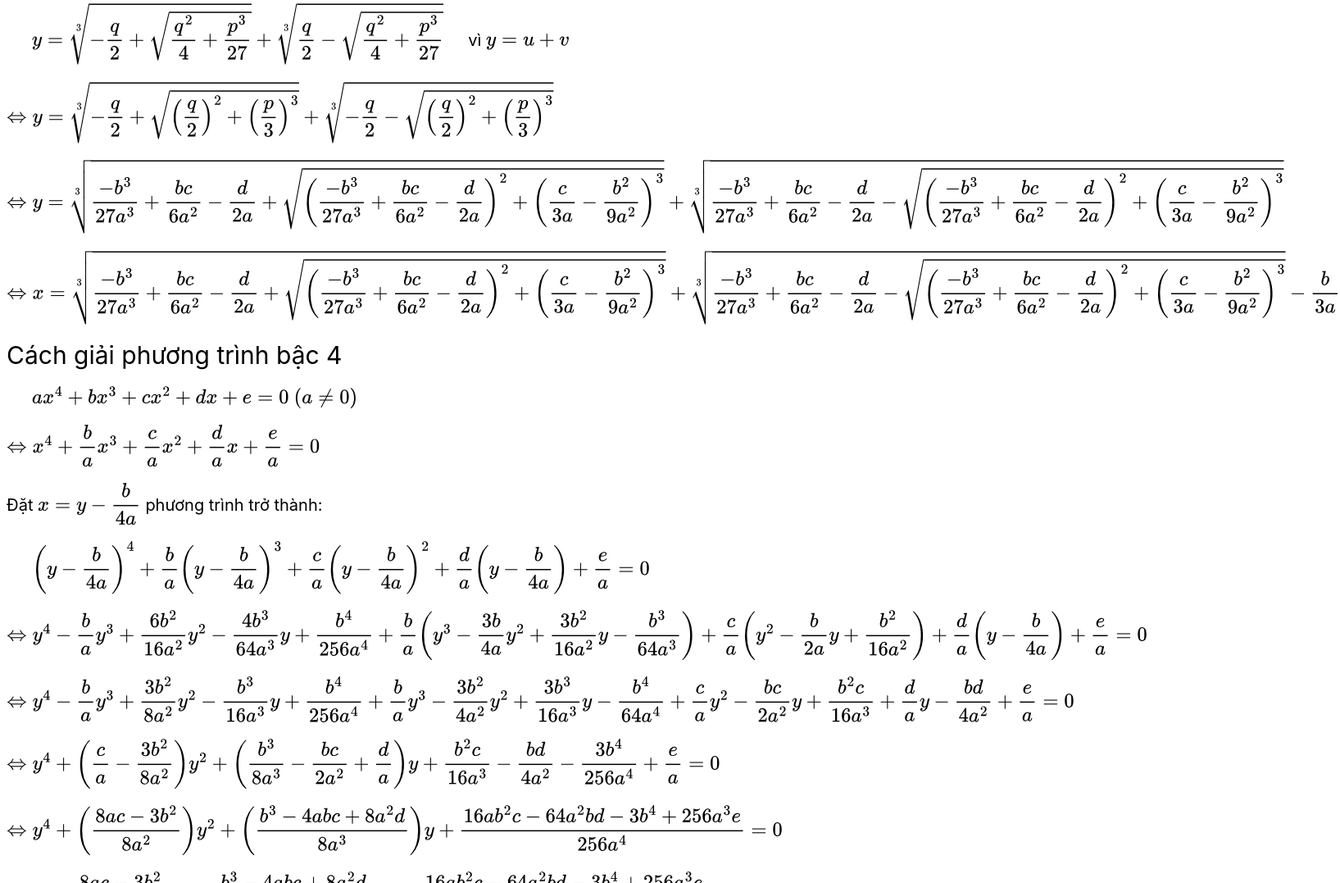
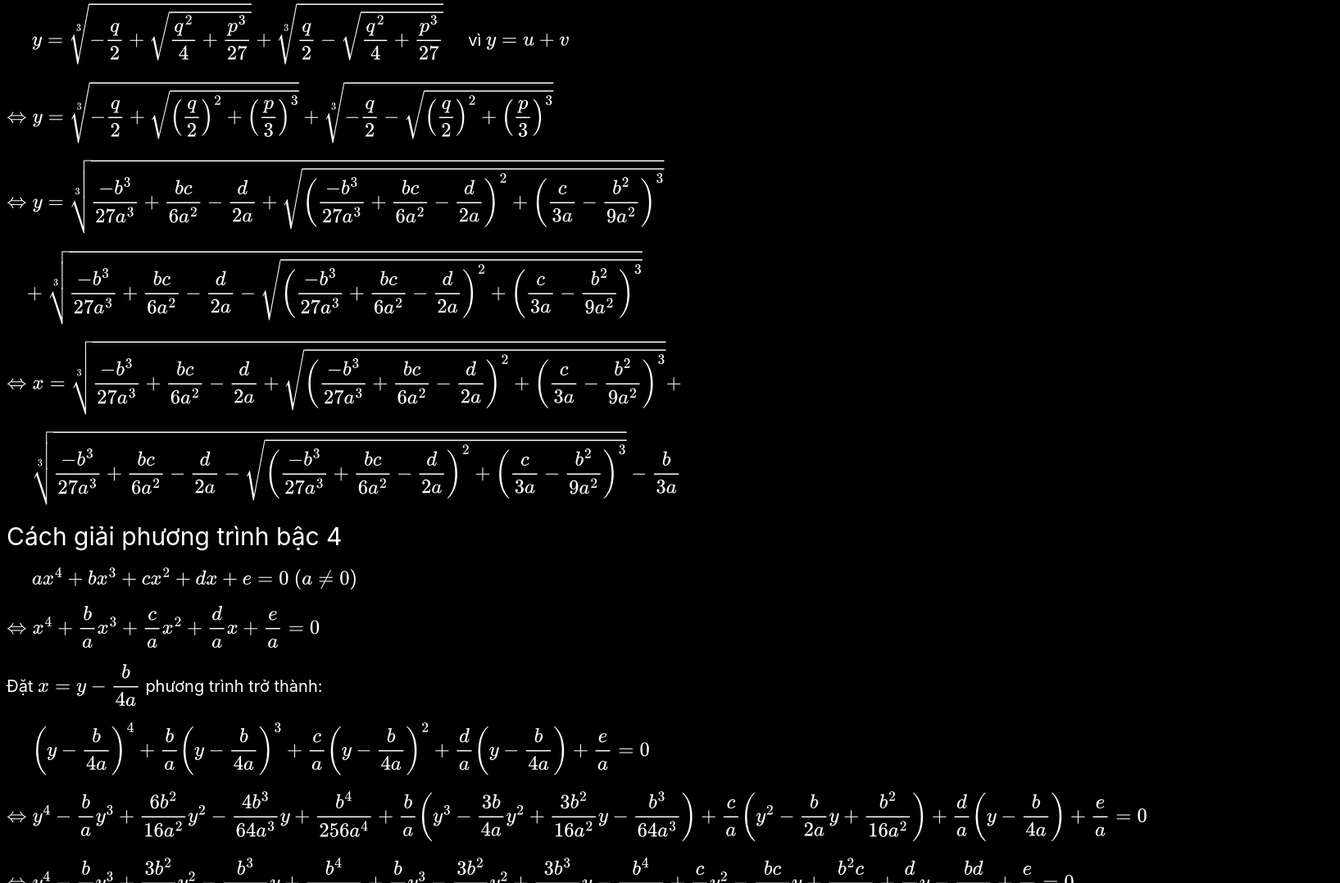
Before and after one commit to lktn/lktn.github.io, a plain HTML site: page index.html in a window 1280 px wide. Shown: the part 2355-3432 px from the top of the page at 82% size, 1635 px wide, since content can reach past the window. Drawn offline with nearby package versions, Linux system fonts and the light colour scheme.

Commit message:
Update index.html

```diff
--- a/index.html
+++ b/index.html
@@ -7,11 +7,13 @@
     src="https://cdn.jsdelivr.net/npm/mathjax@3/es5/tex-svg.js"></script>
 
     <style>
+        body {background-color: #000000;}
+
         p {
-            font-size: 20px;
+            font-size: 20px; color: white;
             font-family: -apple-system, BlinkMacSystemFont, "Segoe UI", Roboto, "Helvetica Neue", Arial, sans-serif;
         }
-        h {
+        h { color: white;
             font-size: 30px; font-family: -apple-system, BlinkMacSystemFont, "Segoe UI", Roboto, "Helvetica Neue", Arial, sans-serif;
         }
     </style>
@@ -24,7 +26,7 @@
 	</span>
     </a>
     <br>
-    <h> Cách giải phương trình bậc 2</h>
+    <h> Cách giải phương trình bậc 2 </h>
     <p> \(\quad\ ax^2+bx+c=0\ (a\neq0)\) </p>
     <p> \(\Leftrightarrow ax^2+bx=-c\) </p>
     <p> \(\Leftrightarrow x^2+\dfrac{b}ax=-\dfrac{c}a\)</p>
@@ -36,7 +38,8 @@
     <p> \(\Leftrightarrow x+\dfrac{b}{2a}=\pm\dfrac{\sqrt{b^2-4ac}}{2a}\) </p>
     <p> \(\Leftrightarrow x=-\dfrac{b}{2a}\pm\dfrac{\sqrt{b^2-4ac}}{2a}\) </p>
     <p> \(\Leftrightarrow x=\dfrac{-b\pm\sqrt{b^2-4ac}}{2a}\) </p>
-    <h> Cách giải phương trình bậc 3</h>
+
+    <h> Cách giải phương trình bậc 3 </h>
     <p> \(\quad\ ax^3+bx^2+cx+d=0\ (a\neq0)\) </p>
     <p> \(\Leftrightarrow x^3+\dfrac{b}{a}x^2+\dfrac{c}ax+\dfrac{d}a=0\) </p>
     <p> Đặt \(x=y-\dfrac{b}{3a}\) phương trình trở thành:</p>
@@ -59,8 +62,10 @@
     <p> \(v^3=-\dfrac{q}2-\sqrt{\dfrac{q^2}4+\dfrac{p^3}{27}}\Leftrightarrow v=\sqrt[3]{-\dfrac{q}2-\sqrt{\dfrac{q^2}4+\dfrac{p^3}{27}}}\) </p>
     <p> \(\quad\ y=\sqrt[3]{-\dfrac{q}2+\sqrt{\dfrac{q^2}4+\dfrac{p^3}{27}}}+\sqrt[3]{\dfrac{q}2-\sqrt{\dfrac{q^2}4+\dfrac{p^3}{27}}}\quad\) vì \(y=u+v\) </p>
     <p> \(\Leftrightarrow y=\sqrt[3]{-\dfrac{q}2+\sqrt{\left(\dfrac{q}2\right)^2+\left(\dfrac{p}3\right)^3}}+\sqrt[3]{-\dfrac{q}2-\sqrt{\left(\dfrac{q}2\right)^2+\left(\dfrac{p}3\right)^3}}\) </p>
-    <p> \(\Leftrightarrow y=\sqrt[3]{\dfrac{-b^3}{27a^3}+\dfrac{bc}{6a^2}-\dfrac{d}{2a}+\sqrt{\left(\dfrac{-b^3}{27a^3}+\dfrac{bc}{6a^2}-\dfrac{d}{2a}\right)^2+\left(\dfrac{c}{3a}-\dfrac{b^2}{9a^2}\right)^3}}+\sqrt[3]{\dfrac{-b^3}{27a^3}+\dfrac{bc}{6a^2}-\dfrac{d}{2a}-\sqrt{\left(\dfrac{-b^3}{27a^3}+\dfrac{bc}{6a^2}-\dfrac{d}{2a}\right)^2+\left(\dfrac{c}{3a}-\dfrac{b^2}{9a^2}\right)^3}}\) </p>
-    <p> \(\Leftrightarrow x=\sqrt[3]{\dfrac{-b^3}{27a^3}+\dfrac{bc}{6a^2}-\dfrac{d}{2a}+\sqrt{\left(\dfrac{-b^3}{27a^3}+\dfrac{bc}{6a^2}-\dfrac{d}{2a}\right)^2+\left(\dfrac{c}{3a}-\dfrac{b^2}{9a^2}\right)^3}}+\sqrt[3]{\dfrac{-b^3}{27a^3}+\dfrac{bc}{6a^2}-\dfrac{d}{2a}-\sqrt{\left(\dfrac{-b^3}{27a^3}+\dfrac{bc}{6a^2}-\dfrac{d}{2a}\right)^2+\left(\dfrac{c}{3a}-\dfrac{b^2}{9a^2}\right)^3}}-\dfrac{b}{3a}\) </p>
+    <p> \(\Leftrightarrow y=\sqrt[3]{\dfrac{-b^3}{27a^3}+\dfrac{bc}{6a^2}-\dfrac{d}{2a}+\sqrt{\left(\dfrac{-b^3}{27a^3}+\dfrac{bc}{6a^2}-\dfrac{d}{2a}\right)^2+\left(\dfrac{c}{3a}-\dfrac{b^2}{9a^2}\right)^3}}\)</p>
+    <p> \(\quad +\ \sqrt[3]{\dfrac{-b^3}{27a^3}+\dfrac{bc}{6a^2}-\dfrac{d}{2a}-\sqrt{\left(\dfrac{-b^3}{27a^3}+\dfrac{bc}{6a^2}-\dfrac{d}{2a}\right)^2+\left(\dfrac{c}{3a}-\dfrac{b^2}{9a^2}\right)^3}}\) </p>
+    <p> \(\Leftrightarrow x=\sqrt[3]{\dfrac{-b^3}{27a^3}+\dfrac{bc}{6a^2}-\dfrac{d}{2a}+\sqrt{\left(\dfrac{-b^3}{27a^3}+\dfrac{bc}{6a^2}-\dfrac{d}{2a}\right)^2+\left(\dfrac{c}{3a}-\dfrac{b^2}{9a^2}\right)^3}}+\)</p>
+    <p> \(\quad\ \sqrt[3]{\dfrac{-b^3}{27a^3}+\dfrac{bc}{6a^2}-\dfrac{d}{2a}-\sqrt{\left(\dfrac{-b^3}{27a^3}+\dfrac{bc}{6a^2}-\dfrac{d}{2a}\right)^2+\left(\dfrac{c}{3a}-\dfrac{b^2}{9a^2}\right)^3}}-\dfrac{b}{3a}\) </p>
 
     <h> Cách giải phương trình bậc 4 </h>
     <p> \(\quad\ ax^4+bx^3+cx^2+dx+e=0\ (a\neq0)\) </p>
@@ -78,8 +83,10 @@
     <p> \(\Leftrightarrow (y^2+p)^2=py^2+p^2-qy-r \) </p>
     <p> \(\Leftrightarrow\cdots\) </p>
     <h> Cách giải phương trình bậc 5 </h>
-    <p> \(ax^5+bx^4+cx^3+dx^2+ex+f=0\)</p>
+    <p> \(\quad\ ax^5+bx^4+cx^3+dx^2+ex+f=0\ (a\neq0)\)</p>
     <p> \(\Leftrightarrow x^5+\dfrac{b}ax^4+\dfrac{c}ax^3+\dfrac{d}ax^2+\dfrac{e}ax+\dfrac{f}a=0 \) </p>
+    <p> Đặt \(x=y-\dfrac{b}{5a}\) phương trình trở thành:</p>
+    <p> \(\quad\ \left(y-\dfrac{b}{5a}\right)^5+\dfrac{b}a\left(y-\dfrac{b}{5a}\right)^4+\dfrac{c}a\left(y-\dfrac{b}{5a}\right)^3+\dfrac{d}a\left(y-\dfrac{b}{5a}\right)^2+\dfrac{e}a\left(y-\dfrac{b}{5a}\right)+\dfrac{f}a=0\)</p>
     <a href="https://th.bing.com/th/id/OIP.xPo35gCAc1Lgit9VyPiE9AHaDy?rs=1&pid=ImgDetMain" target="" style="font-size: 30px">
         link
     </a>
```
